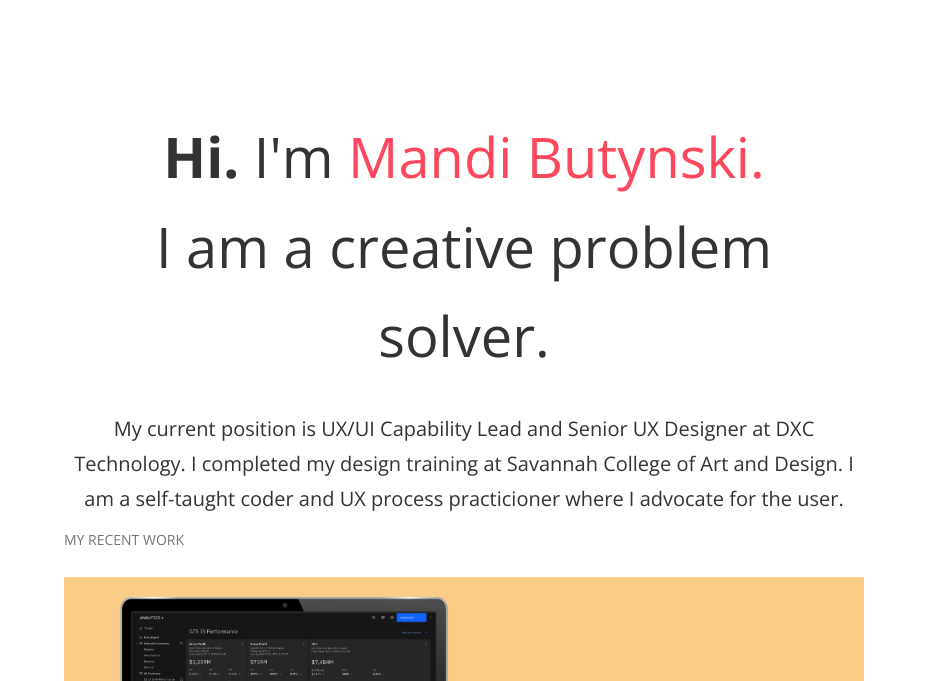
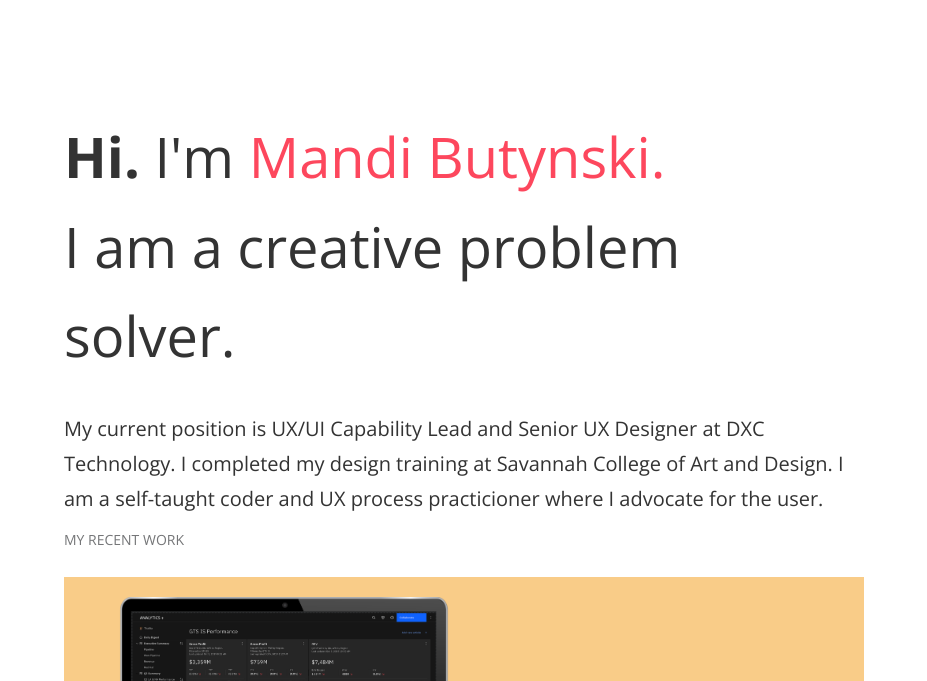
Before and after one commit to mbutynski2/my-app, a Gatsby site: page / in a window 1280 px wide. Shown: the part 88-769 px from the top of the page, without its empty margins (176-1103 px from the left). Built offline with nearby package versions, Linux system fonts and the light colour scheme; Gatsby itself is replaced by a stand-in of ours.

Commit message:
left align hero

```diff
--- a/src/components/layout.css
+++ b/src/components/layout.css
@@ -32,7 +32,7 @@ a:hover img {
 } */
 
  .Hero {
-   /* background: url('../images/wallpaper6.jpg'); */
+   margin: 0 auto;
    height: 600px;
    background-size: cover;
    background-position: center;
@@ -41,8 +41,7 @@ a:hover img {
  .HeroGroup {
    margin: 0 auto;
    max-width: 800px;
-   padding: 150px 200px;
-   text-align: center;
+   padding: 150px 0px 100px 0px;
  }
 
  .Hero h1 {
@@ -52,7 +51,6 @@ a:hover img {
    font-size: 56px;
    font-weight: lighter;
    line-height: 1.6;
-   opacity: 0;
    animation: HeroAnimation;
    animation-duration: 3s;
    animation-delay: 0.1s;
```
